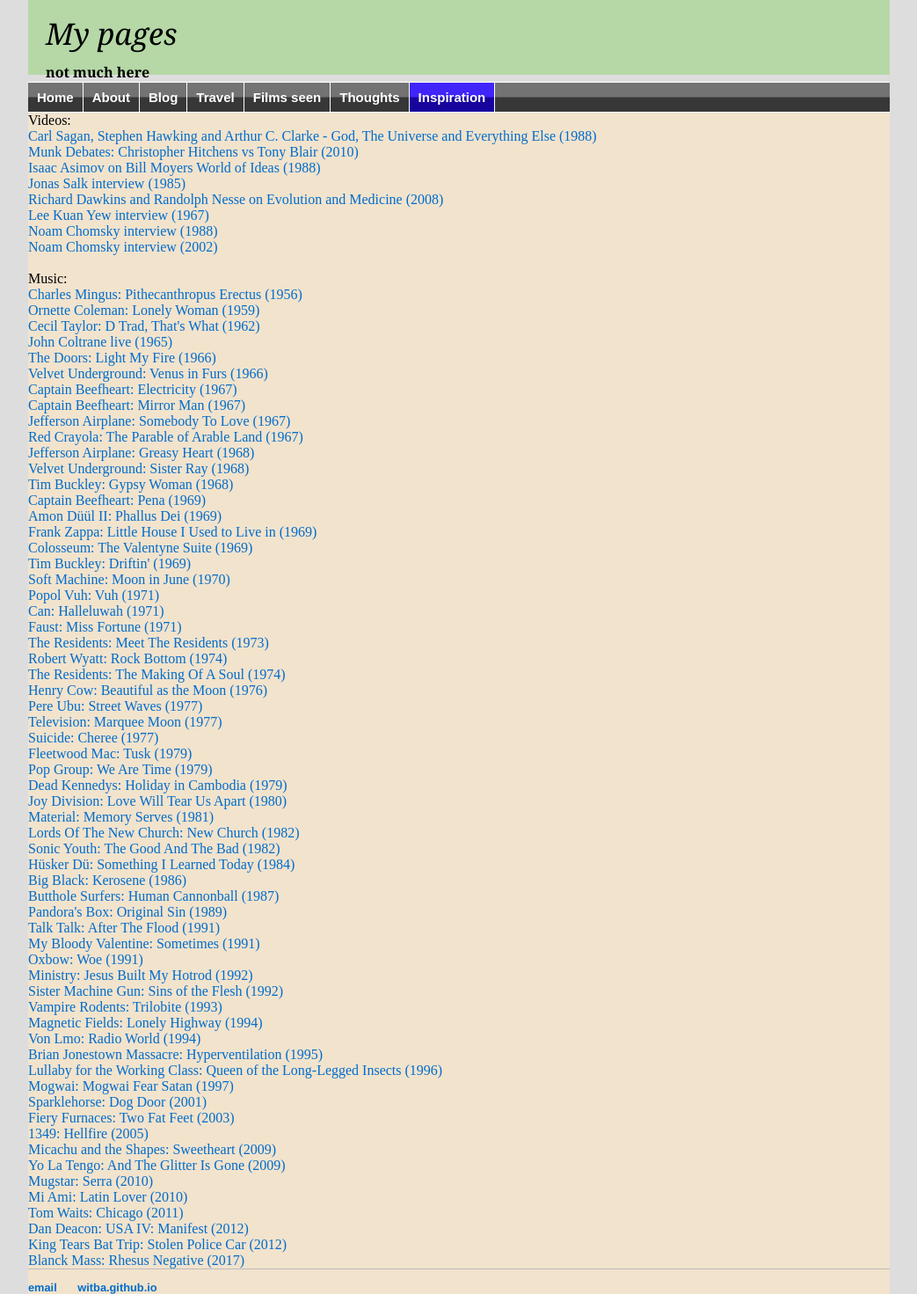
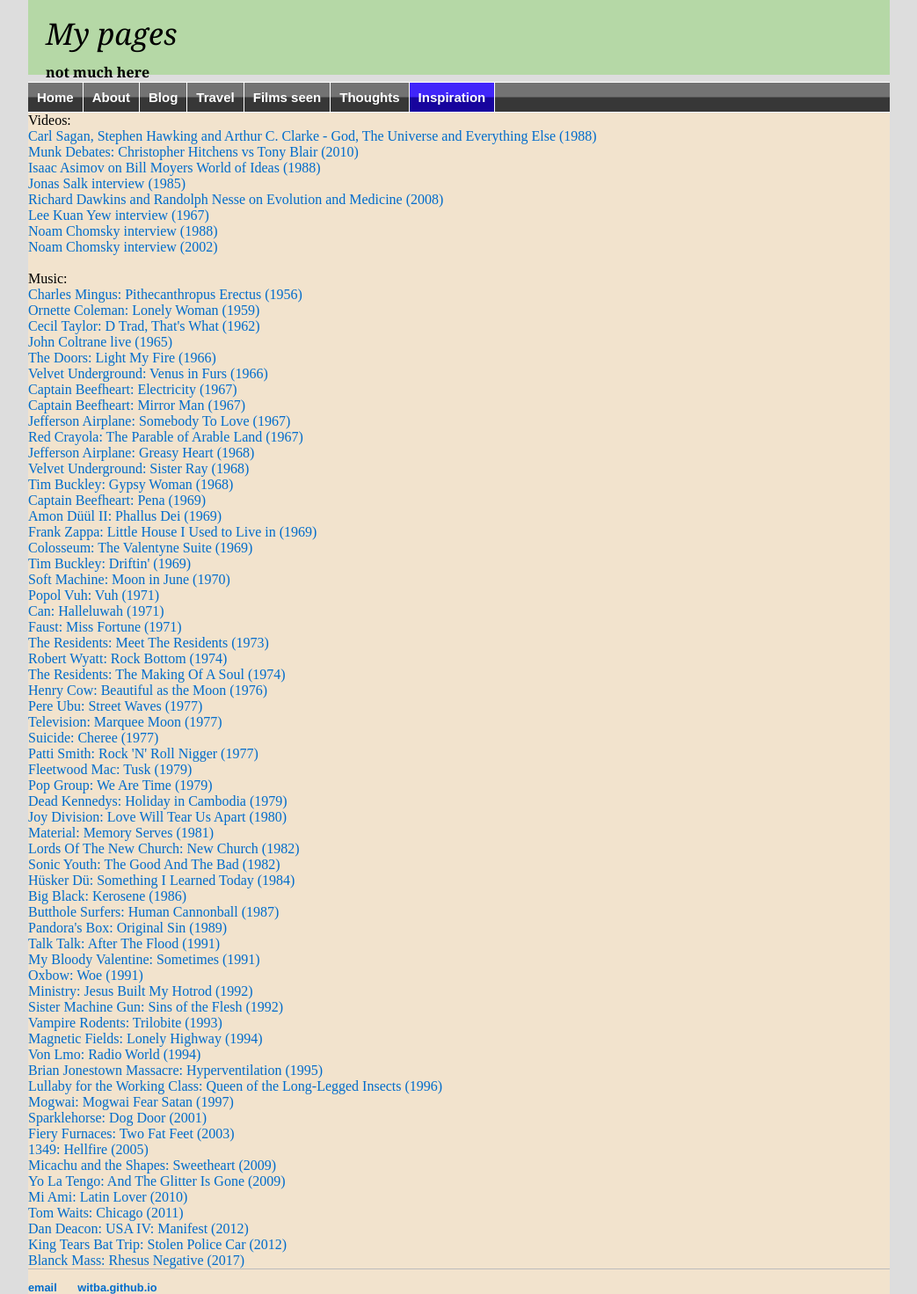
Before and after one commit to witba/witba.github.io, a Jekyll site: the page built from inspiration/index.html, in a window 1280 px wide. Shown: the whole page at 88% size, without its empty margins (118-1161 px from the left). Built offline with Jekyll 4.4.1, drawn with Linux system fonts in a browser that asks for light colours.

Commit message:
Update index.html

```diff
--- a/inspiration/index.html
+++ b/inspiration/index.html
@@ -44,6 +44,7 @@
 <a href="https://www.youtube.com/watch?v=mk1sqOpPn3E" target=_blank>Pere Ubu: Street Waves (1977)</a><br>
 <a href="https://www.youtube.com/watch?v=jlbunmCbTBA" target=_blank>Television: Marquee Moon (1977)</a><br>
 <a href="https://www.youtube.com/watch?v=aT_rlpOSqg4" target=_blank>Suicide: Cheree (1977)</a><br>
+<a href="https://www.youtube.com/watch?v=G8SoVfTVLrk" target=_blank>Patti Smith: Rock 'N' Roll Nigger (1977)</a><br>
 <a href="https://www.youtube.com/watch?v=MrttEZDpDE8" target=_blank>Fleetwood Mac: Tusk (1979)</a><br>
 <a href="https://www.youtube.com/watch?v=okG8mlvAKT8" target=_blank>Pop Group: We Are Time (1979)</a><br>
 <a href="https://www.youtube.com/watch?v=-KTsXHXMkJA" target=_blank>Dead Kennedys: Holiday in Cambodia (1979)</a><br>
@@ -71,7 +72,6 @@
 <a href="https://www.youtube.com/watch?v=VZug9y81Axk" target=_blank>1349: Hellfire (2005)</a><br>
 <a href="https://www.youtube.com/watch?v=YgbgEsTYldY" target=_blank>Micachu and the Shapes: Sweetheart (2009)</a><br>
 <a href="https://www.youtube.com/watch?v=gYF4wbyrNyY" target=_blank>Yo La Tengo: And The Glitter Is Gone (2009)</a><br>
-<a href="https://www.youtube.com/watch?v=dhUIpA1iJK0" target=_blank>Mugstar: Serra (2010)</a><br>
 <a href="https://www.youtube.com/watch?v=Ci4naK0j7CM" target=_blank>Mi Ami: Latin Lover (2010)</a><br>
 <a href="https://www.youtube.com/watch?v=QAjtkyGVDxc" target=_blank>Tom Waits: Chicago (2011)</a><br>
 <a href="https://www.youtube.com/watch?v=bvNk4Tdcr2U" target=_blank>Dan Deacon: USA IV: Manifest (2012)</a><br>
```
